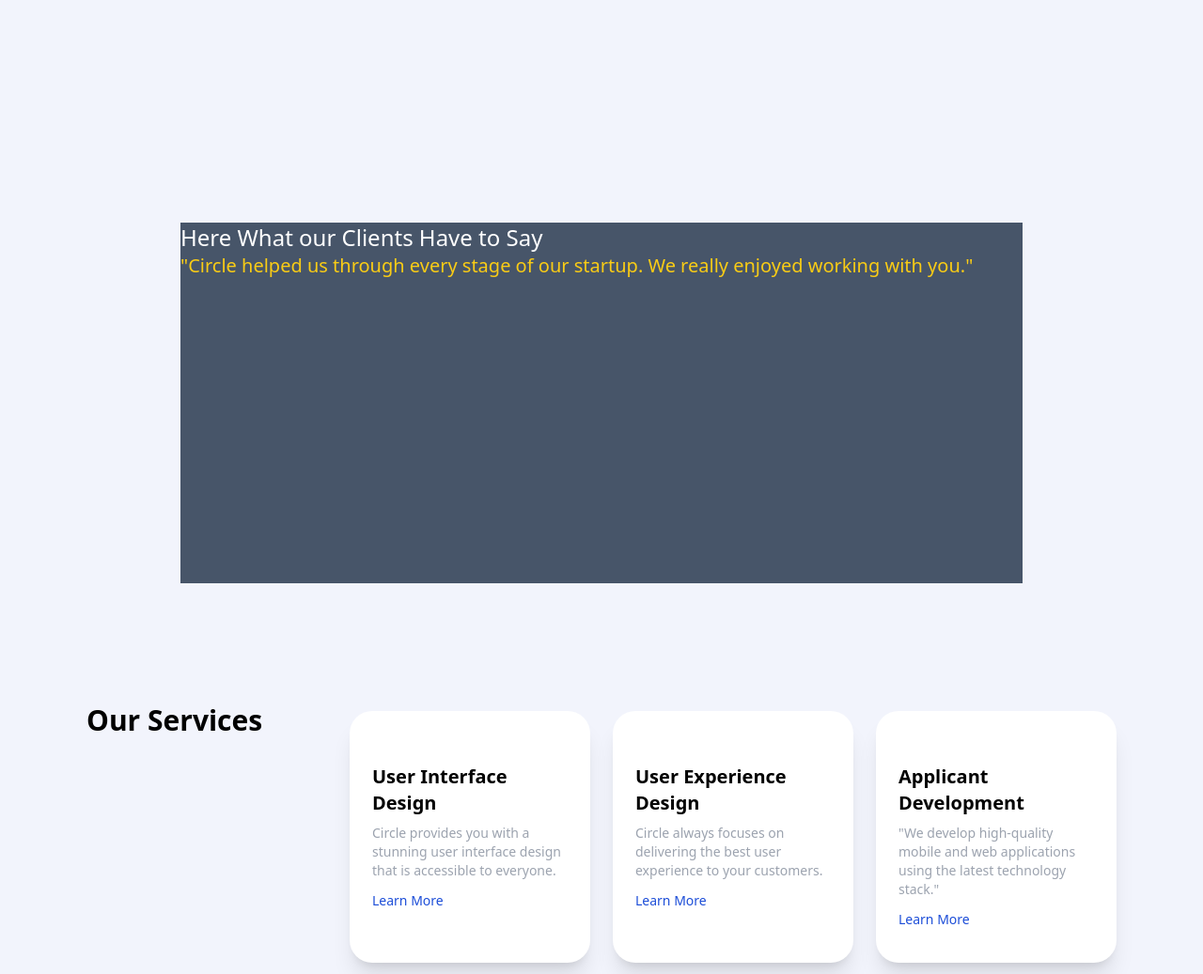
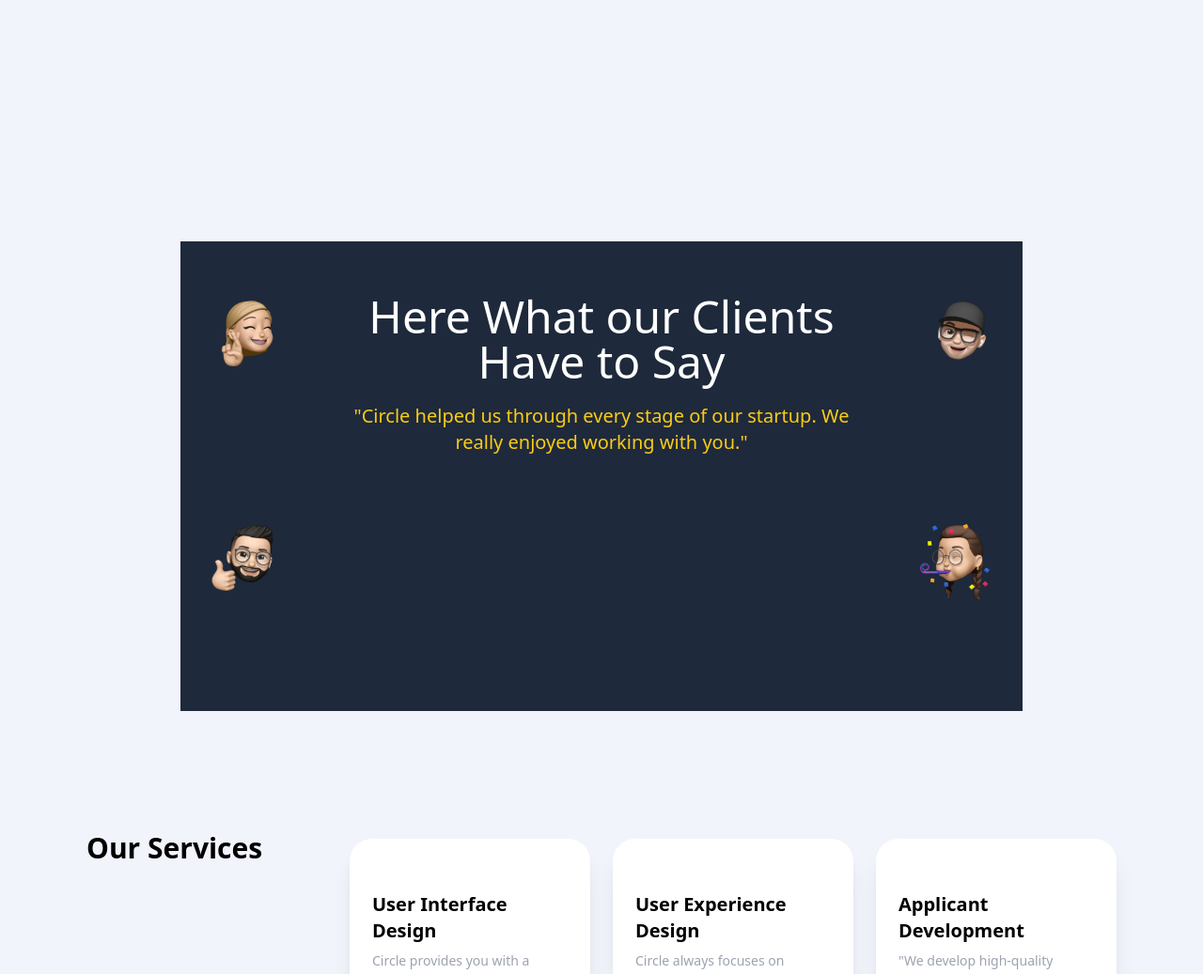
Before and after one commit to paulorobertoalmeida/circle-mid-term, a plain HTML site: page index.html in a window 1280 px wide. Shown: the part 1436-2473 px from the top of the page at 94% size. Drawn offline with nearby package versions, Linux system fonts and the light colour scheme.

Commit message:
Fixing Testmonials image and positions

```diff
--- a/index.html
+++ b/index.html
@@ -229,19 +229,22 @@
     </section>
 
     <!-- ====== Testimonials Section Start -->
-    <section class="pt-20 lg:pt-[120px] pb-20 lg:pb-[120px] d-flex justify-center ">
-        <div class="container flex-col mx-auto max-w-4xl bg-slate-600 w-4/5 h-96 relative">
-            <div class="flex-col justify-center mx-auto">
-                <p class="text-2xl text-white">Here What our Clients Have to Say</p>
-                <p class="text-xl text-yellow-400">"Circle helped us through every stage of our startup. We really
-                    enjoyed working with you."
-                </p>
+    <section class="pt-5 lg:pt-[120px] pb-20 lg:pb-[120px] d-flex justify-center ">
+        <div class="container flex-col mx-auto max-w-4xl bg-slate-800 w-[924px] h-[500px] ">
+            <div class="relative px-5 py-5 mx-5 my-5">
+                <div class="flex justify-center mx-auto align-center">
+                    <div class="flex-col justify-center w-[560px] align-center my-9">
+                    <p class="text-5xl text-white text-center">Here What our Clients <br> Have to Say</p>
+                    <p class="text-xl text-yellow-400 mt-5 text-center">"Circle helped us through every stage of our startup. We really
+                        enjoyed working with you."
+                    </p>
+                </div>
+                </div>
+                <img src="./img/memoji-1.png" class="absolute top-[50px] left-0 w-24 mx-w-sm" alt="">
+                <img src="./img/memoji-2.png" class="absolute top-[50px] right-0 w-24" alt="">
+                <img src="./img/memoji-3.png" class="absolute bottom-[-100px] left-0 w-24" alt="">
+                <img src="./img/memoji-4.png"  class="absolute bottom-[-100px] right-0 w-24" alt="">
             </div>
-            <div class="emoji-top-left "></div>
-            <div class="emoji-top-right "></div>
-            <div class="emoji-bottom-left "></div>
-            <div class="emoji-bottom-right "></div>
-
         </div>
     </section>
     <!-- ====== Testimonials Section End -->
```
